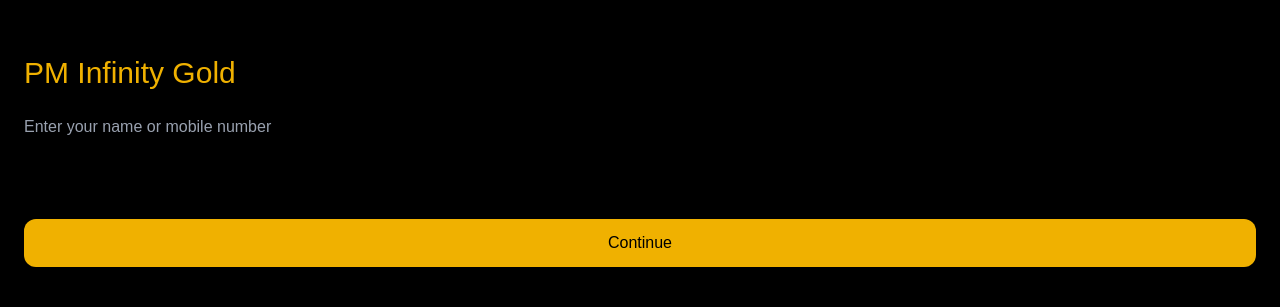
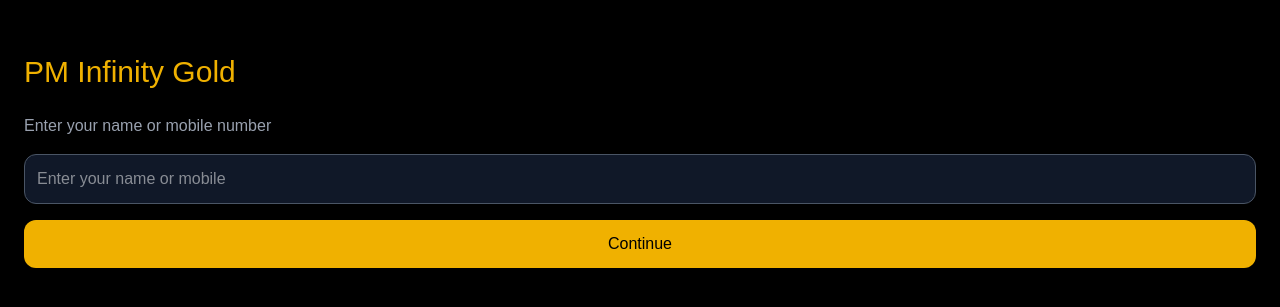
Before and after one commit to pm-infinity-gold/pm-infinity-gold, a Next.js app: page /login in a window 1280 px wide. Shown: the part 239-546 px from the top of the page. Built offline with nearby package versions, Linux system fonts and the light colour scheme.

Commit message:
login input UI fix

```diff
--- a/app/login/page.tsx
+++ b/app/login/page.tsx
@@ -29,12 +29,14 @@ export default function Login() {
       </p>
 
       <input
-        type="text"
-        value={name}
-        onChange={(e) => setName(e.target.value)}
-        className="w-full p-3 rounded-xl text-black"
-        placeholder="Your name or mobile"
-      />
+
+  type="text"
+  value={name}
+  onChange={(e) => setName(e.target.value)}
+  className="w-full p-3 rounded-xl bg-gray-900 text-white border border-gray-600 focus:border-yellow-500 focus:outline-none"
+  placeholder="Enter your name or mobile"
+/>
+
 
       <button
         onClick={handleLogin}
```
